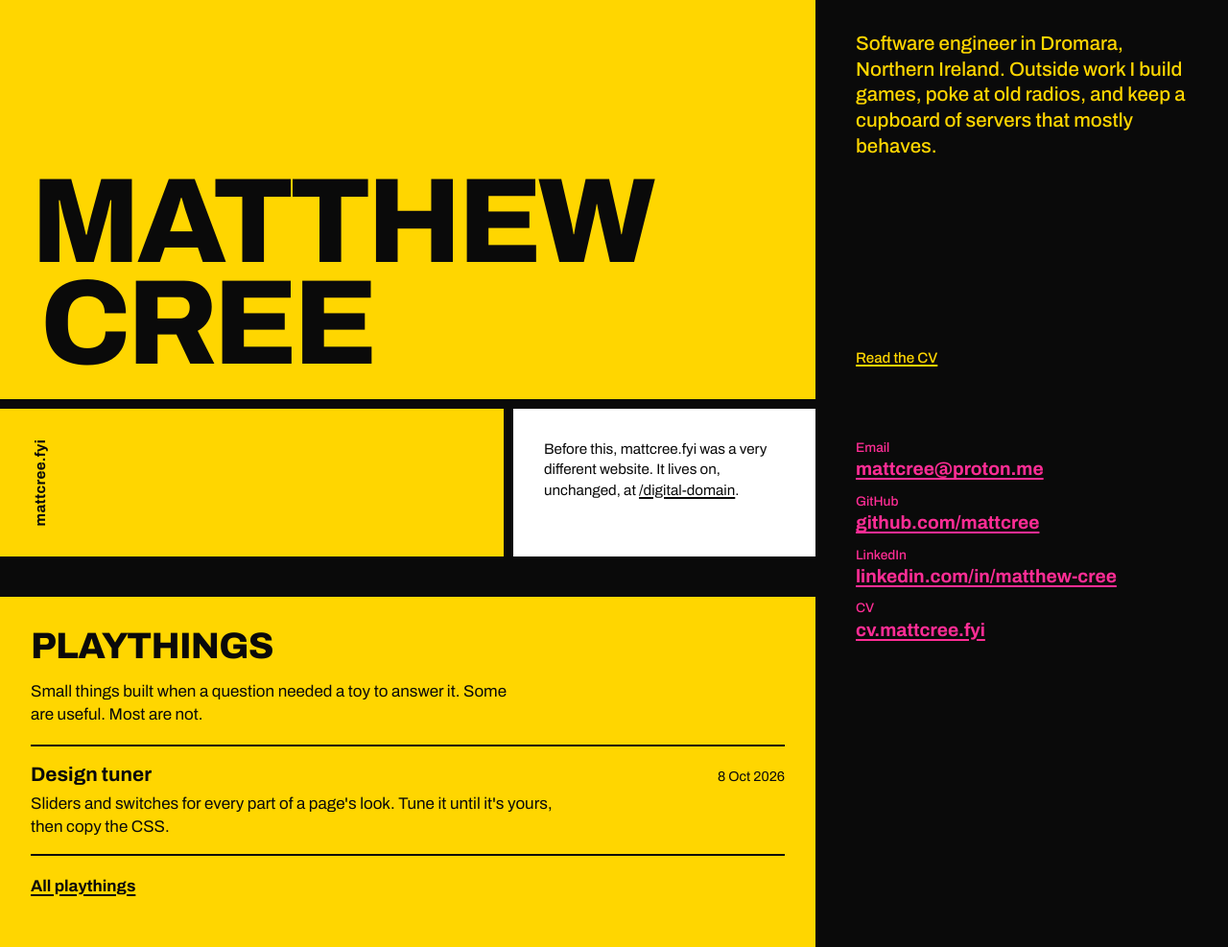
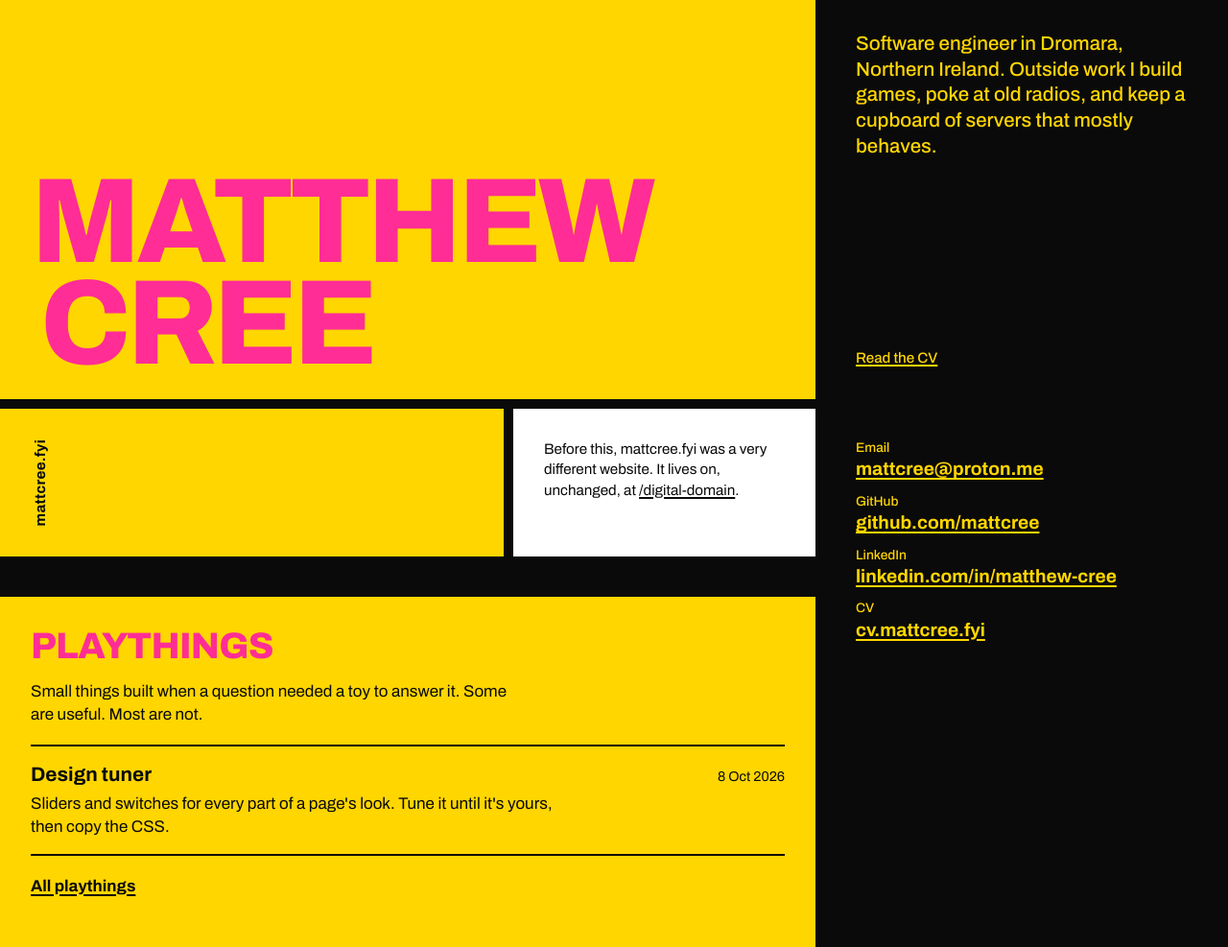
Before and after one commit to mattcree/mattcree.fyi, a website: page public/index.html in a window 1280 px wide. Shown: the whole page at 96% size. Drawn offline with Linux system fonts and the light colour scheme.

Commit message:
Hot pink headings; contacts back to yellow on black
Co-Authored-By: Claude Fable 5.1 <noreply@anthropic.com>

```diff
--- a/public/style.css
+++ b/public/style.css
@@ -1,6 +1,6 @@
 /* mattcree.fyi
    A composition: blocks of yellow, white and black, separated by black bars.
-   The grid gap is the black line. Pink is a text colour, only ever on black.
+   The grid gap is the black line. Pink is for headings only, at display size.
    One typeface. Nothing decorative. */
 
 :root {
@@ -49,7 +49,7 @@ p:last-child { margin-bottom: 0; }
 .c-old  { grid-column: 2; grid-row: 2; background: var(--white); }
 .c-bar  { grid-column: 1 / 3; grid-row: 3; background: var(--black); padding: 0; }
 .c-things { grid-column: 1 / 3; grid-row: 4; }
-.c-contact { grid-column: 3; grid-row: 2 / 5; background: var(--black); color: var(--pink); }
+.c-contact { grid-column: 3; grid-row: 2 / 5; background: var(--black); color: var(--yellow); }
 
 /* Type. */
 .name {
@@ -60,6 +60,7 @@ p:last-child { margin-bottom: 0; }
   line-height: 0.84;
   letter-spacing: -0.035em;
   text-transform: uppercase;
+  color: var(--pink);
 }
 .name span { display: block; }
 .name span + span { margin-left: 0.08em; }
@@ -83,9 +84,8 @@ p:last-child { margin-bottom: 0; }
 .contact { list-style: none; margin: 0; padding: 0; font-size: clamp(1.1rem, 1.5vw, 1.4rem); font-weight: 700; line-height: 1.25; }
 .contact li { margin-bottom: 0.65em; overflow-wrap: anywhere; }
 .contact li small { display: block; font-weight: 500; font-size: 0.72em; margin-bottom: 0.15em; }
-.contact a { color: var(--pink); text-decoration-color: var(--pink); }
-.contact a:hover { text-decoration-color: var(--yellow); }
-.contact a:focus-visible { outline-color: var(--yellow); }
+.contact a { color: var(--yellow); text-decoration-color: var(--yellow); }
+.contact a:hover { text-decoration-color: var(--pink); }
 
 h2 {
   font-size: clamp(1.6rem, 3vw, 2.6rem);
@@ -94,6 +94,7 @@ h2 {
   line-height: 1;
   letter-spacing: -0.02em;
   text-transform: uppercase;
+  color: var(--pink);
   margin: 0 0 1rem;
 }
 .c-things > p { margin-bottom: 1.25rem; }
@@ -116,6 +117,7 @@ h2 {
   line-height: 0.86;
   letter-spacing: -0.035em;
   text-transform: uppercase;
+  color: var(--pink);
 }
 
 @media (min-width: 60rem) {
```
Also changed, not shown: README.md.
